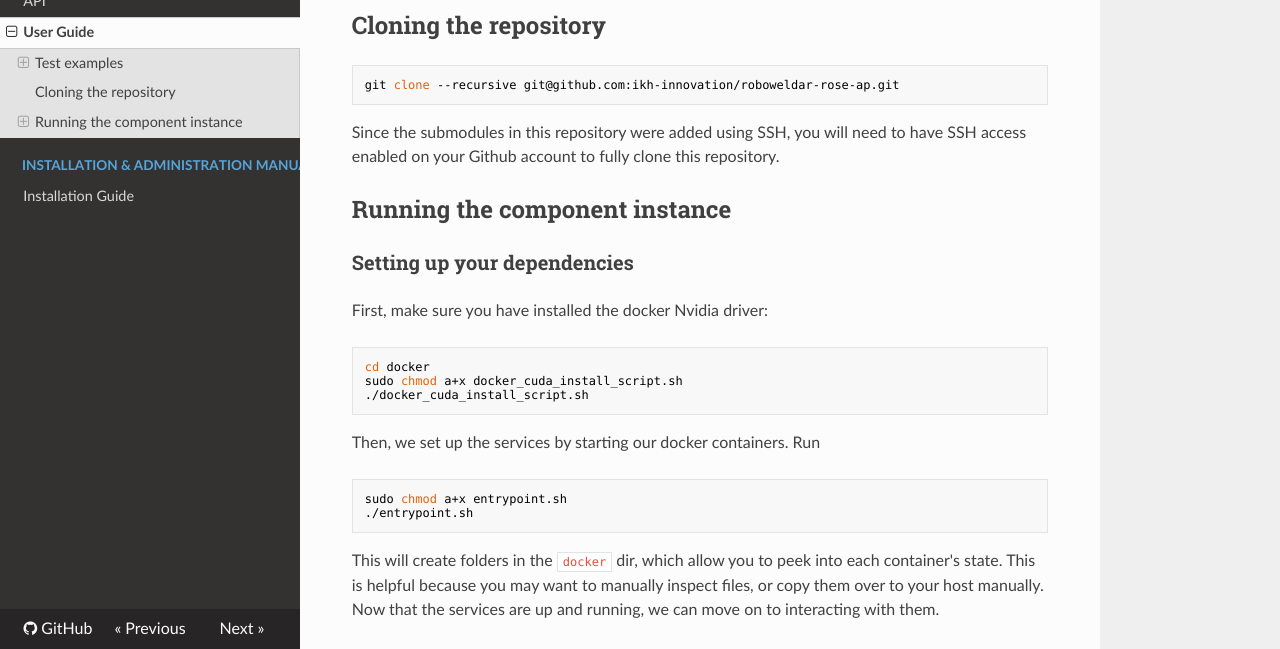
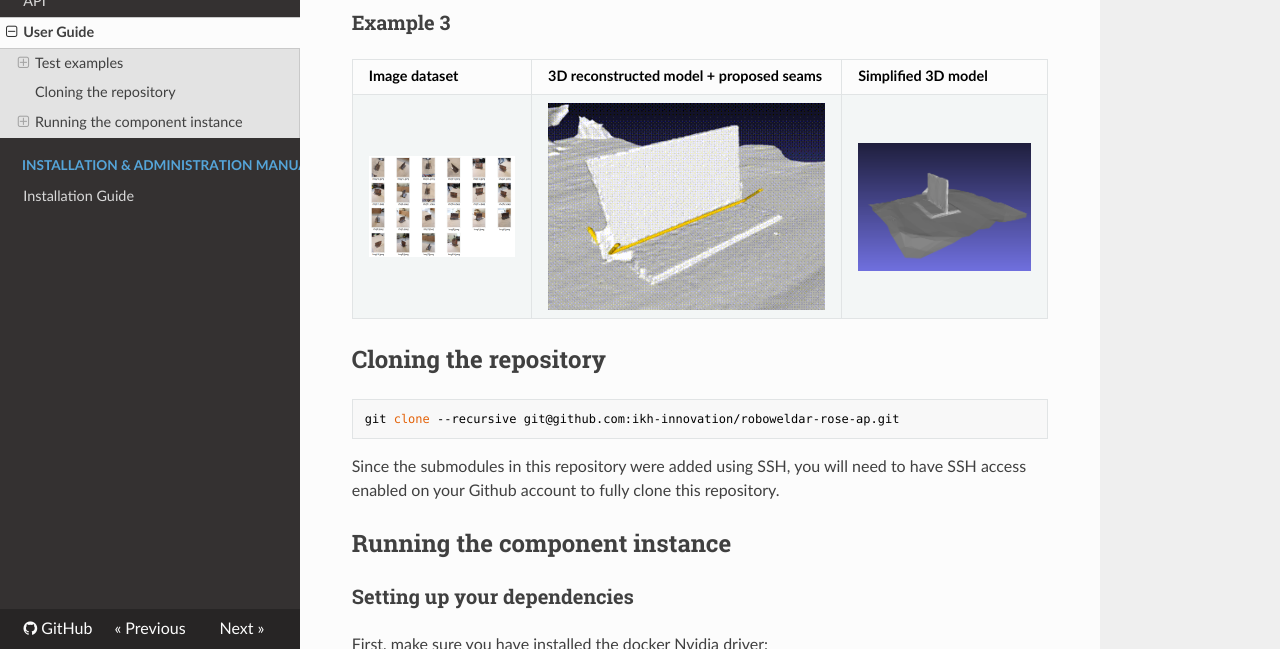
Before and after one commit to ikh-innovation/roboweldar-rose-ap, an MkDocs documentation site: the page built from docs/usermanual.md, in a window 1280 px wide and 900 px high, scrolled down 1200 px, cut to the strip 251-900 px from the top of the window. Built offline with MkDocs 1.6.1, drawn with Linux system fonts in a browser that asks for light colours; nearby versions of some CDN libraries; old or Windows-style settings are respelled for this version of MkDocs.

Commit message:
Update usermanual.md
Add example 3 visuals

```diff
--- a/docs/usermanual.md
+++ b/docs/usermanual.md
@@ -26,6 +26,15 @@ A total of three examples have been compiled.
 | Image dataset | 3D reconstructed model + proposed seams | Simplified 3D model |
 |---------------|-----------------------------------------|---------------------|
 |   ![Example 2 dataset](assets/example_2_collage.png)            |      ![Example 2 reconstruction](assets/example_2_reconstruction.gif)                                  |          ![Example 2 simplified mesh](assets/example_2_simplified_mesh.png)           |
+
+
+
+### Example 3
+
+| Image dataset | 3D reconstructed model + proposed seams | Simplified 3D model |
+|---------------|-----------------------------------------|---------------------|
+|   ![Example 3 dataset](assets/example_3_collage.png)            |      ![Example 3 reconstruction](assets/example_3_reconstruction.gif)                                  |          ![Example 3 simplified mesh](assets/example_3_simplified_mesh.png)           |
+
 
 
 
```
